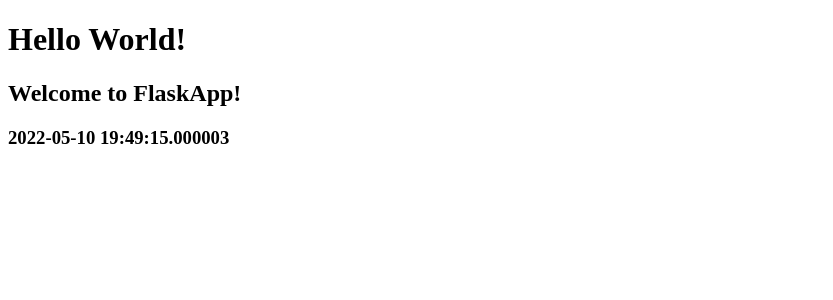
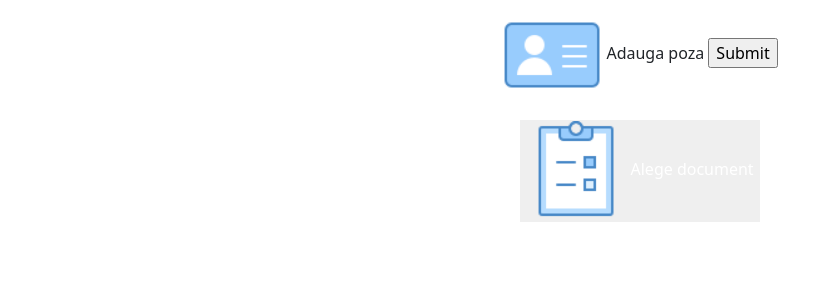
Before and after one commit to andrei8888/DocFillerWeb, a Flask app: page / in a window 1280 px wide. Shown: the top 300 px of the page, without its empty margins (0-833 px from the left). Run offline with Flask 2, Linux system fonts and the light colour scheme.

Commit message:
Get rq, modified front

```diff
--- a/main.py
+++ b/main.py
@@ -1,14 +1,29 @@
-import datetime
+import os
 
-from flask import Flask, render_template
+from flask import Flask, render_template, request, flash, url_for
+from werkzeug.utils import redirect, secure_filename
 
 app = Flask(__name__)
 
 
 @app.route('/')
 def hello_world():
-    return render_template('index.html', utc_dt=datetime.datetime.utcnow())
+    return render_template('index.html')
+
+
+UPLOAD_FOLDER = 'C:/Users/andrei/Downloads'
+ALLOWED_EXTENSIONS = {'png', 'jpg', 'jpeg'}
+app.config['UPLOAD_FOLDER'] = UPLOAD_FOLDER
+
+
+@app.route('/', methods=['POST'])
+def upload_file():
+    uploaded_file = request.files['image_file']
+    if uploaded_file.filename != '':
+        uploaded_file.save(os.path.join(app.config['UPLOAD_FOLDER'], uploaded_file.filename))
+    app.logger.info(uploaded_file.filename)
+    return redirect(url_for('upload_file'))
 
 
 if __name__ == '__main__':
-    app.run()
+    app.run(debug=True)
--- a/requirements.txt
+++ b/requirements.txt
@@ -20,3 +20,7 @@ Flask-User==1.0.1.5
 # Automated tests
 pytest==3.0.5
 pytest-cov==2.4.0
+
+# OCR and image-proc
+pytesseract==0.3.9
+opencv-python==4.5.5.64
--- /dev/null
+++ b/static/styles/buttons.css
@@ -0,0 +1,8 @@
+.button {
+    background-repeat: no-repeat;
+    border: none;
+    color: white;
+    text-align: center;
+    text-decoration: none;
+    display: inline-block;
+}
--- /dev/null
+++ b/static/styles/grid.css
@@ -0,0 +1,10 @@
+.grid-container {
+    display: grid;
+    grid-template-columns: auto;
+    gap: 5px;
+}
+
+.grid-item {
+    padding: 5px;
+    text-align: center;
+}
--- a/templates/index.html
+++ b/templates/index.html
@@ -1,12 +1,38 @@
 <!DOCTYPE html>
-<html lang="en">
+<html lang="en" xmlns="http://www.w3.org/1999/html">
 <head>
     <meta charset="UTF-8">
-    <title>FlaskApp</title>
+    <title>DocFiller</title>
+    <link rel="stylesheet" type="text/css" href="{{ url_for('static',filename='styles/grid.css') }}">
+    <link rel="stylesheet" type="text/css" href="{{ url_for('static',filename='styles/buttons.css') }}">
+    <link href="https://cdn.jsdelivr.net/npm/bootstrap@5.1.3/dist/css/bootstrap.min.css" rel="stylesheet" integrity="sha384-1BmE4kWBq78iYhFldvKuhfTAU6auU8tT94WrHftjDbrCEXSU1oBoqyl2QvZ6jIW3" crossorigin="anonymous">
 </head>
 <body>
-    <h1>Hello World!</h1>
-    <h2>Welcome to FlaskApp!</h2>
-    <h3>{{ utc_dt }}</h3>
+    <div class="grid-container">
+        <div class="grid-item">
+            <form action = "http://localhost:5000/" method = "POST" enctype = "multipart/form-data">
+                <label for="upload-photo" class="custom-file-upload"><img src="../static/styles/resources/card.png" width="100" />
+                        Adauga poza
+                    </label>
+                 <input id="upload-photo" type="file" name="image_file"  hidden accept="image/*"/>
+                <input type="submit" value="Submit">
+            </form>
+            <!--<form method='post' enctype="multipart/form-data" action = "http://localhost:5000/uploader">
+                <button class="button">
+                    <label class="custom-file-upload"><img src="../static/styles/resources/card.png" width="100" />
+                        Adauga poza
+                    </label>
+                     <input id="file-upload" type="file" name="file" hidden/>
+                    <input id="file-upload" type="file" accept="image/png, image/jpeg" />
+                </button>
+            </form>-->
+        </div>
+        <div class="grid-item">
+            <button type="button" class="button">
+                <img src="../static/styles/resources/choose.png" width="100" />
+                Alege document
+            </button>
+        </div>
+    </div>
 </body>
 </html>
```
Also changed, not shown: static/styles/resources/card.png (added), static/styles/resources/checked1.png (added), static/styles/resources/choose.png (added), static/styles/resources/document.png (added), static/styles/resources/unchecked.png (added), 1 other file.
